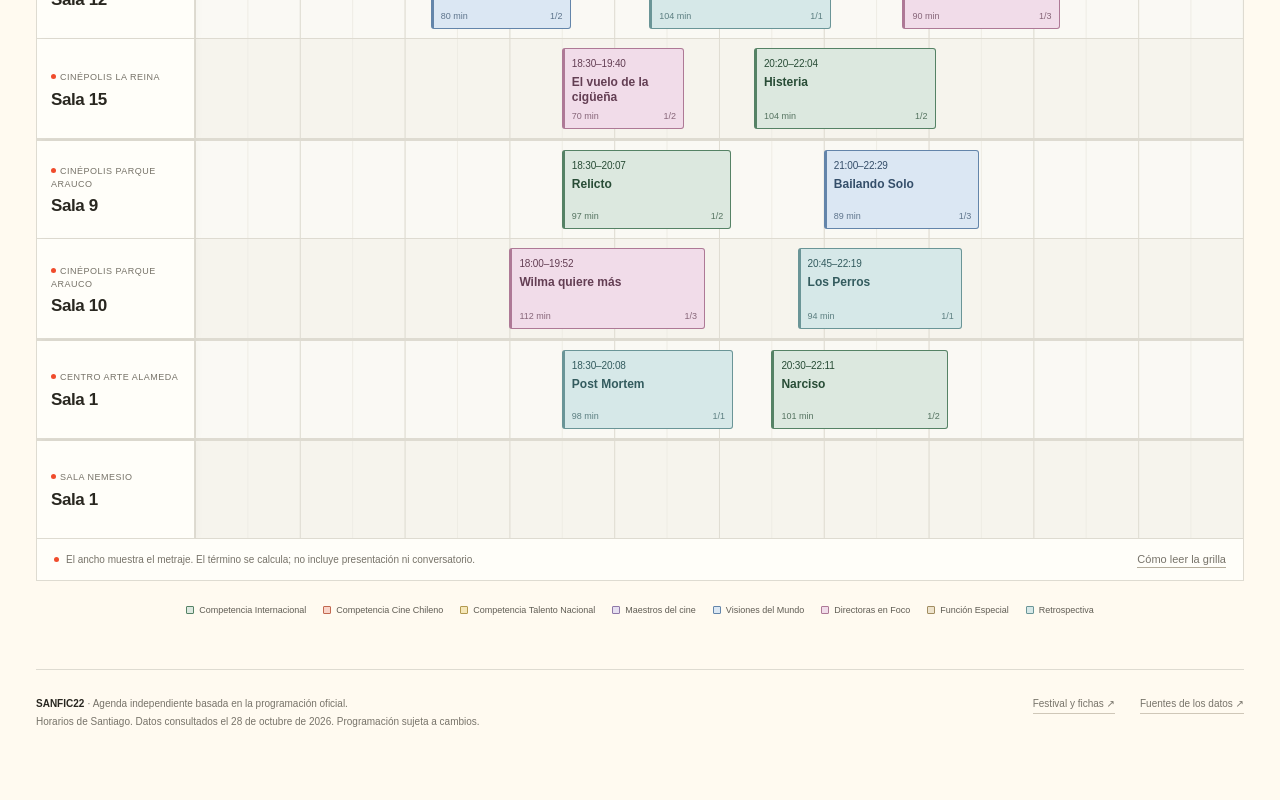
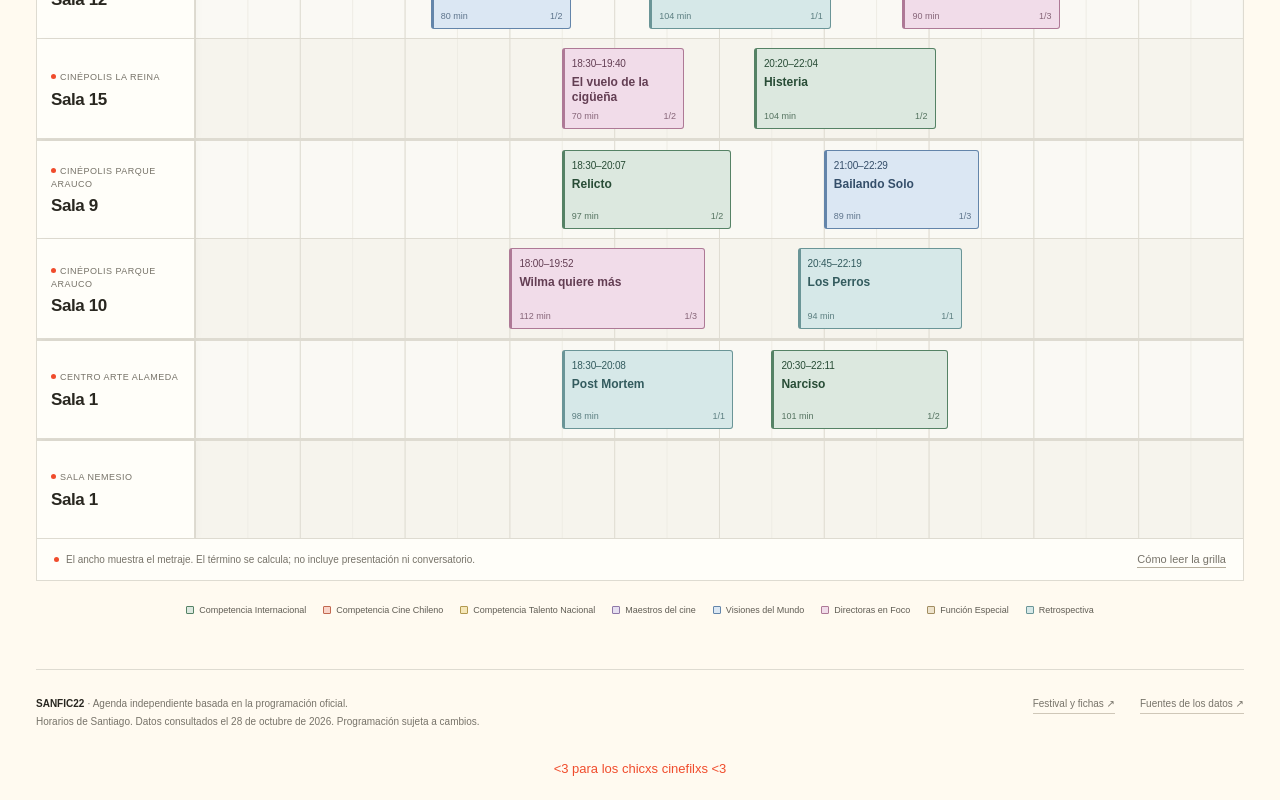
Before and after one commit to fruizrob/agenda-sanfic, a plain HTML site: page index.html in a window 1280 px wide. Shown: the part 630-1430 px from the top of the page. Before the commit the page ends 1391 px from the top, so only its background shows below. Drawn offline with Linux system fonts and the light colour scheme.

Commit message:
docs: add dedication for film lovers

```diff
--- a/index.html
+++ b/index.html
@@ -33,6 +33,7 @@
     </section>
     <div class="legend" id="legend" aria-label="Colores por sección"></div>
     <footer class="footer"><p><strong>SANFIC22</strong> · Agenda independiente basada en la programación oficial.<br>Horarios de Santiago. Datos consultados el 28 de octubre de 2026. Programación sujeta a cambios.</p><div><a href="https://sanfic.com/esta-edicion/programacion/" target="_blank" rel="noopener">Festival y fichas ↗</a><a href="./assets/fuentes.json" target="_blank" rel="noopener">Fuentes de los datos ↗</a></div></footer>
+    <p class="dedication" style="text-align:center;color:var(--orange);font-size:13px;margin:0 0 24px">&lt;3 para los chicxs cinefilxs &lt;3</p>
   </main>
   <dialog id="film-dialog" aria-labelledby="film-title"><div id="film-detail"></div><form method="dialog"><button class="close-dialog" aria-label="Cerrar detalle">×</button></form></dialog>
   <dialog id="about-dialog" aria-labelledby="about-title"><form method="dialog"><button class="close-dialog" aria-label="Cerrar ayuda">×</button></form><p class="eyebrow">PROGRAMACIÓN POR SALA</p><h2 id="about-title">Cómo leerla</h2><p>El tiempo avanza hacia la derecha. Cada fila es una sala y el ancho de cada bloque corresponde a su metraje. Así puedes comparar las funciones que ocurren a la misma hora.</p><p>Pulsa un título para ver su ficha. Los colores identifican las secciones del festival. Los controles − y + reducen o amplían la escala horaria; Normal restablece el tamaño inicial.</p><p>Los finales se calculan con las duraciones publicadas. Los bloques de cortos usan la suma del metraje de sus siete películas. Presentaciones, pausas y conversatorios pueden extender una sesión.</p><a class="button primary" href="./assets/programacion-sanfic22.pdf" target="_blank" rel="noopener">Ver PDF oficial ↗</a></dialog>
```
